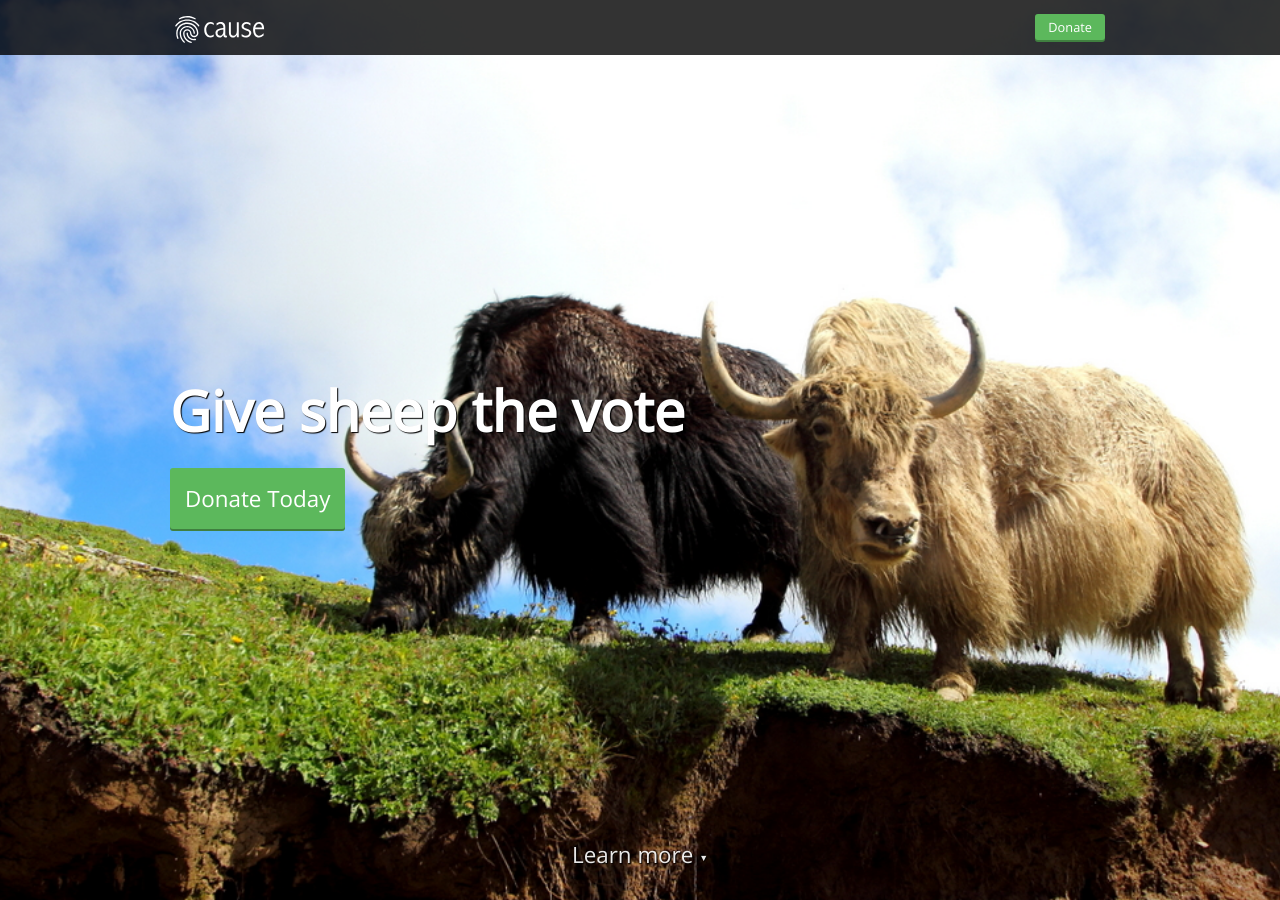
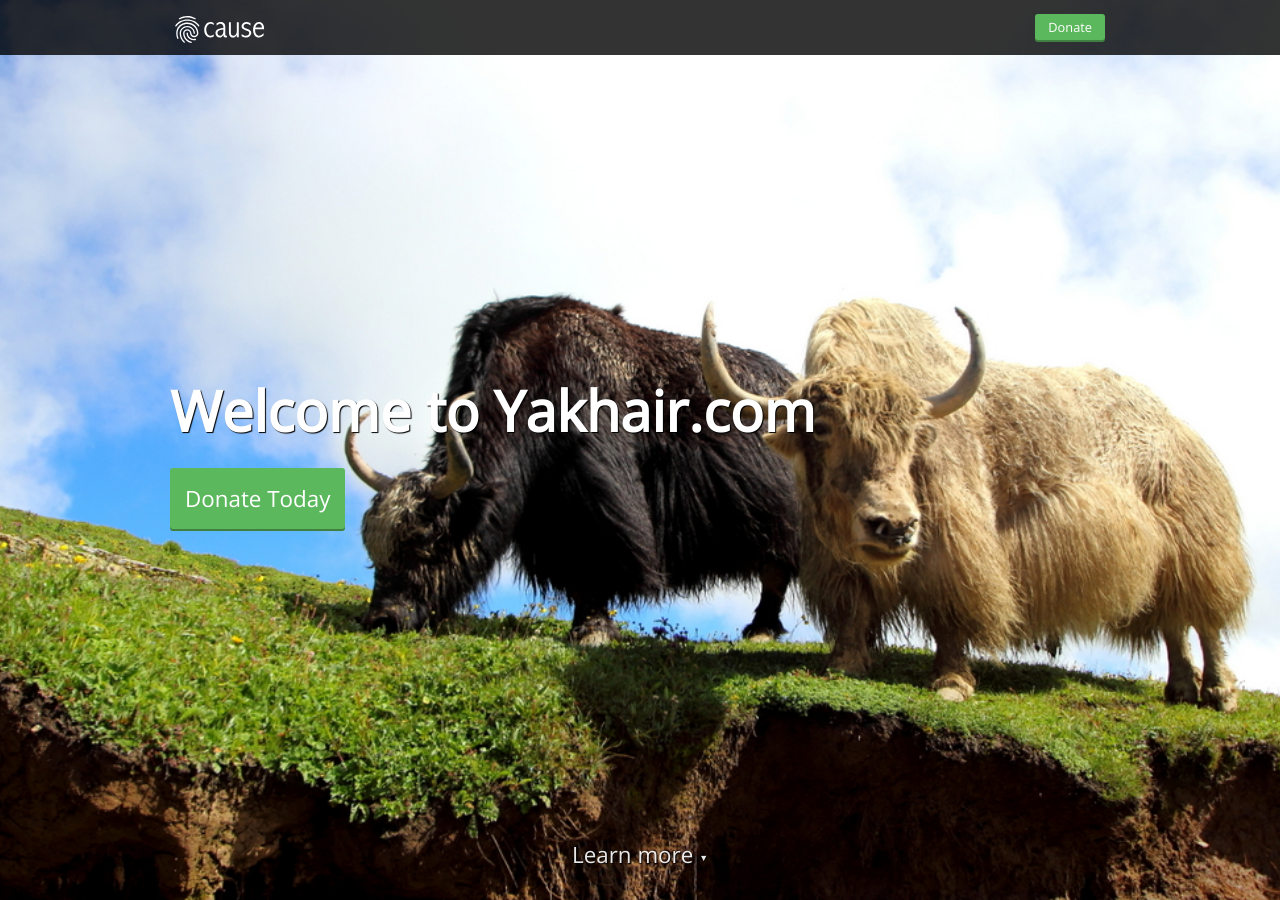
Before and after one commit to StilgarISCA/Yakhair, a Jekyll site: the page built from index.html, in a window 1280 px wide and 900 px high. Built offline with Jekyll 4.4.1, drawn with Linux system fonts in a browser that asks for light colours; nearby versions of some CDN libraries.

Commit message:
Change homepage message

```diff
--- a/index.html
+++ b/index.html
@@ -6,7 +6,7 @@ newsletter_background_image: https://source.unsplash.com/c8ET5XvBwnU/1880x1240?a
 ---
 <header style="background-image: url({% include relative-src.html src=page.header_background_image %});">
 	<div class="container">
-		<h1 class="editable">Give sheep the vote</h1>
+		<h1 class="editable">Welcome to Yakhair.com</h1>
 		<div class="button">
 			<a href="#donate">Donate Today</a>
 		</div>
```
